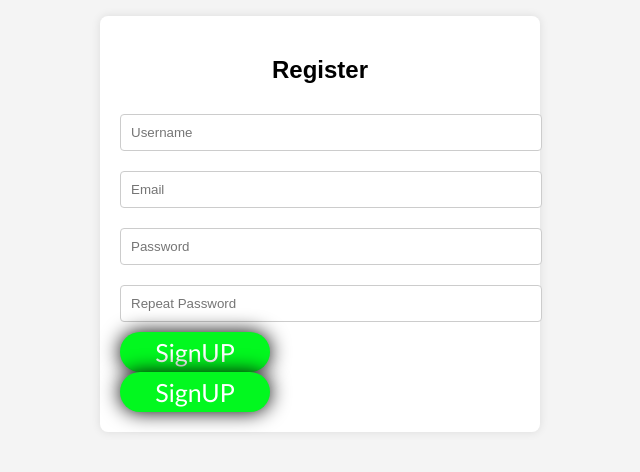
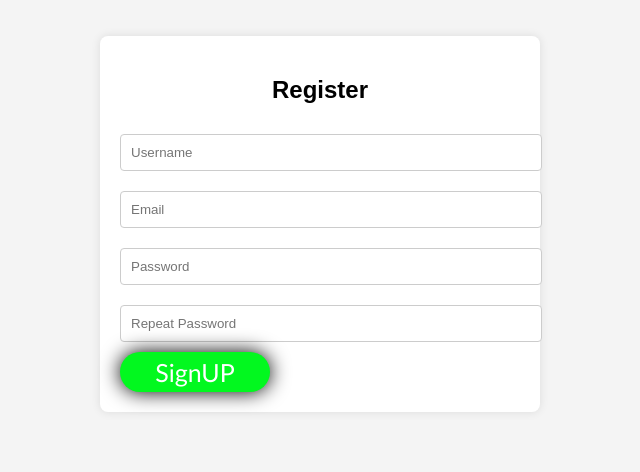
Before and after one commit to MKCpk/mkl, a plain HTML site: page index.html in a window 1280 px wide. Shown: the part 176-648 px from the top of the page, without its empty margins (320-960 px from the left). Drawn offline with Linux system fonts and the light colour scheme.

Commit message:
Update index.html

```diff
--- a/index.html
+++ b/index.html
@@ -16,7 +16,6 @@
             <input type="password" name="confirm_password" placeholder="Repeat Password" required>
             <a href="home.html"><button>SignUP</button></a>
         </form>
-        <a href="home.html"><button>SignUP</button></a>
     </div>
 </body>
 </html>
```
